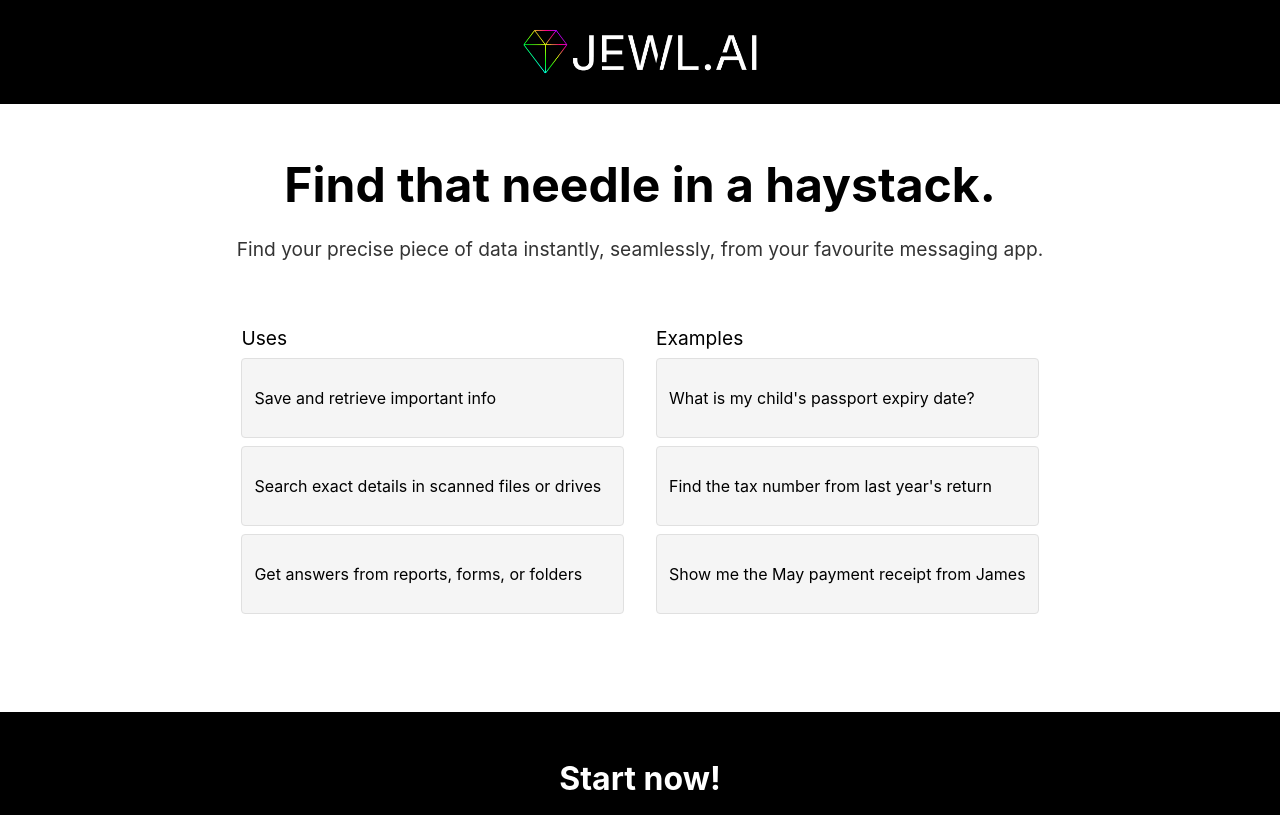
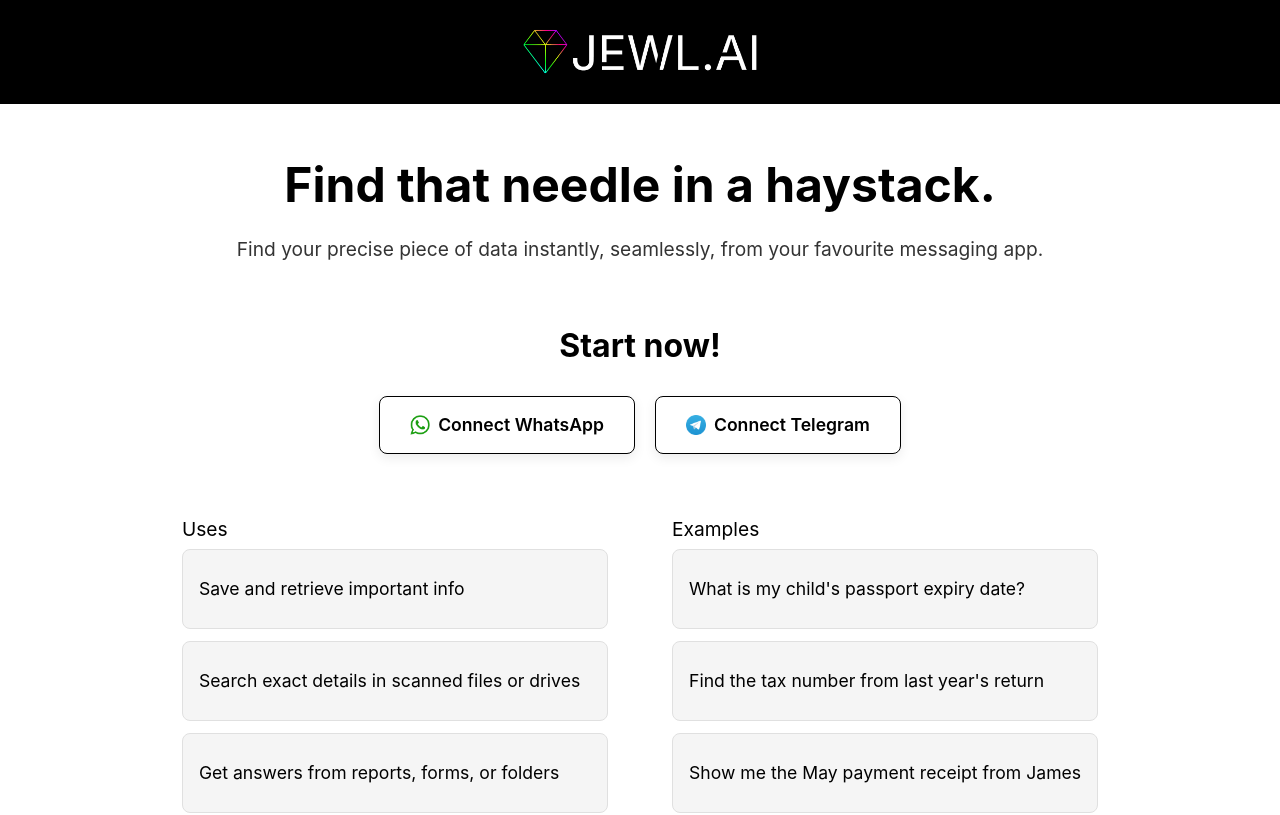
Before and after one commit to EdwardLH219/try-jewl, a Next.js app: page / in a window 1280 px wide. Shown: the top 815 px of the page. Built offline with nearby package versions, Linux system fonts and the light colour scheme.

Commit message:
style: simplify card design with clean borders, remove shadows and hover effects

```diff
--- a/pages/index.tsx
+++ b/pages/index.tsx
@@ -47,28 +47,6 @@
             </p>
           </header>
 
-          <section id="how-what" className={styles.howWhat}>
-            <div className={styles.usesColumn}>
-              <h2>Uses</h2>
-              <ul>
-                <li>Save and retrieve important info</li>
-                <li>Search exact details in scanned files or drives</li>
-                <li>Get answers from reports, forms, or folders</li>
-              </ul>
-            </div>
-            <div className={styles.examplesColumn}>
-              <h2>Examples</h2>
-              <ul>
-                <li>What is my child's passport expiry date?</li>
-                <li>Find the tax number from last year's return</li>
-                <li>Show me the May payment receipt from James</li>
-              </ul>
-            </div>
-          </section>
-        </div>
-      </div>
-
-      <main className={styles.main}>
           <section className={styles.ctaSection}>
             <h2 className={styles.ctaHeading}>Start now!</h2>
             <div className={styles.buttonContainer} role="group">
@@ -95,6 +73,40 @@
             </div>
           </section>
 
+          <section id="how-what" className={styles.howWhat}>
+            <div className={styles.usesColumn}>
+              <h2>Uses</h2>
+              <ul>
+                <li className={styles.regularCard}>
+                  Save and retrieve important info
+                </li>
+                <li className={styles.regularCard}>
+                  Search exact details in scanned files or drives
+                </li>
+                <li className={styles.regularCard}>
+                  Get answers from reports, forms, or folders
+                </li>
+              </ul>
+            </div>
+            <div className={styles.examplesColumn}>
+              <h2>Examples</h2>
+              <ul>
+                <li className={styles.regularCard}>
+                  What is my child's passport expiry date?
+                </li>
+                <li className={styles.regularCard}>
+                  Find the tax number from last year's return
+                </li>
+                <li className={styles.regularCard}>
+                  Show me the May payment receipt from James
+                </li>
+              </ul>
+            </div>
+          </section>
+        </div>
+      </div>
+
+      <main className={styles.main}>
         <HowItWorks />
 
         <div className={styles.securityStatement}>
--- a/styles/splash.module.css
+++ b/styles/splash.module.css
@@ -52,14 +52,14 @@
   width: 100%;
   display: flex;
   flex-direction: column;
-  margin-top: -12rem;
+  margin-top: 0rem;
 }
 
 .ctaSection {
   text-align: center;
   width: 100%;
-  background-color: black;
-  color: white;
+  background-color: white;
+  color: black;
   padding: 3rem 2rem 1rem 2rem;
   margin: 0;
   display: flex;
@@ -83,8 +83,8 @@
 
 .ctaButton {
   background-color: transparent;
-  color: white;
-  border: 2px solid white;
+  color: black;
+  border: 1px solid black;
   padding: 15px 30px;
   font-size: 1.1rem;
   font-weight: 600;
@@ -96,6 +96,7 @@
   align-items: center;
   justify-content: center;
   gap: 8px;
+  box-shadow: 0 4px 12px rgba(0, 0, 0, 0.08);
 }
 
 .buttonIcon {
@@ -105,10 +106,10 @@
 }
 
 .ctaButton:hover {
-  background-color: white;
-  color: black;
+  background-color: black;
+  color: white;
   transform: translateY(-2px);
-  box-shadow: 0 4px 8px rgba(255, 255, 255, 0.2);
+  box-shadow: 0 4px 8px rgba(0, 0, 0, 0.2);
 }
 
 .ctaButton:active {
@@ -222,11 +223,11 @@
 .howWhat {
   display: grid;
   grid-template-columns: 1fr 1fr;
-  gap: 2rem;
+  gap: 4rem;
   margin: 3rem auto 0 auto;
-  max-width: 1000px;
+  max-width: 1400px;
   text-align: left;
-  padding: 0 2rem;
+  padding: 0 3rem;
 }
 
 .howWhat h2 {
@@ -239,17 +240,77 @@
   padding: 0;
 }
 
-.howWhat li {
+/* Regular card style */
+.regularCard {
   background: #f5f5f5;
   border: 1px solid #e0e0e0;
-  border-radius: 4px;
-  padding: 0.75rem;
-  margin-bottom: 0.5rem;
-  font-size: 1rem;
-  line-height: 1.4;
-  min-height: 80px;
+  border-radius: 8px;
+  padding: 1rem;
+  margin-bottom: 0.75rem;
+  font-size: 1.1rem;
+  line-height: 1.5;
+  height: 80px;
   display: flex;
   align-items: center;
+  width: 100%;
+  box-sizing: border-box;
+}
+
+/* Flip Card Styles */
+.flipCard {
+  perspective: 1000px;
+  cursor: pointer;
+  background: none;
+  border: none;
+  padding: 0;
+  margin-bottom: 0.75rem;
+  height: 80px;
+  width: 100%;
+  list-style: none;
+  position: relative;
+}
+
+.flipCardInner {
+  position: relative;
+  width: 100%;
+  height: 100%;
+  text-align: left;
+  transition: transform 0.6s;
+  transform-style: preserve-3d;
+  box-sizing: border-box;
+}
+
+.flipCard:hover .flipCardInner {
+  transform: rotateY(180deg);
+}
+
+.flipCardFront, .flipCardBack {
+  position: absolute;
+  width: 100%;
+  height: 100%;
+  -webkit-backface-visibility: hidden;
+  backface-visibility: hidden;
+  display: flex;
+  align-items: center;
+  padding: 1rem;
+  box-sizing: border-box;
+  border-radius: 8px;
+  font-size: 1.1rem;
+  line-height: 1.5;
+}
+
+.flipCardFront {
+  background: #f5f5f5;
+  border: 1px solid #e0e0e0;
+  color: black;
+  transform: rotateY(0deg);
+}
+
+.flipCardBack {
+  background: #2c3e50;
+  color: white;
+  border: 1px solid #34495e;
+  transform: rotateY(180deg);
 }
 
 /* How column specific styling */
@@ -304,8 +365,6 @@
   transform: translateY(-1px);
 }
 
-
-
 .legend {
   background: transparent;
   border: none;
@@ -345,7 +404,9 @@
 @media (max-width: 1100px) {
   .howWhat {
     grid-template-columns: 1fr 1fr;
-    max-width: 800px;
+    max-width: 1000px;
+    gap: 3rem;
+    padding: 0 2rem;
   }
 
   .howColumn {
@@ -370,6 +431,41 @@
   .smallCtaButton {
     font-size: 0.7rem;
     padding: 5px 10px;
+  }
+
+  /* Enable flip effect on mobile with touch */
+  .flipCard {
+    perspective: 1000px;
+    height: 80px;
+    position: relative;
+  }
+
+  .flipCardInner {
+    position: relative;
+    width: 100%;
+    height: 100%;
+    text-align: left;
+    transition: transform 0.6s;
+    transform-style: preserve-3d;
+    box-sizing: border-box;
+  }
+
+  .flipCard:hover .flipCardInner,
+  .flipCard:active .flipCardInner {
+    transform: rotateY(180deg);
+  }
+
+  .flipCardFront, .flipCardBack {
+    position: absolute;
+    width: 100%;
+    height: 100%;
+    -webkit-backface-visibility: hidden;
+    backface-visibility: hidden;
+    display: flex;
+    align-items: center;
+    padding: 1rem;
+    box-sizing: border-box;
+    border-radius: 8px;
   }
 }
 
@@ -402,3 +498,143 @@
     margin: 2rem auto;
   }
 }
+
+.usesColumn, .examplesColumn {
+  width: 100%;
+}
+
+.howWhat ul {
+  list-style: none;
+  padding: 0;
+  margin: 0;
+}
+
+/* Regular card style */
+.regularCard {
+  background: #f5f5f5;
+  border: 1px solid #e0e0e0;
+  border-radius: 8px;
+  padding: 1rem;
+  margin-bottom: 0.75rem;
+  font-size: 1.1rem;
+  line-height: 1.5;
+  height: 80px;
+  display: flex;
+  align-items: center;
+  width: 100%;
+  box-sizing: border-box;
+}
+
+/* Flip Card Styles - specifically for Uses column */
+.usesColumn .flipCard {
+  perspective: 1000px;
+  cursor: pointer;
+  background: none;
+  border: none;
+  padding: 0;
+  margin-bottom: 0.75rem;
+  height: 80px;
+  width: 100%;
+  position: relative;
+}
+
+.usesColumn .flipCardInner {
+  position: relative;
+  width: 100%;
+  height: 100%;
+  text-align: left;
+  transition: transform 0.6s;
+  transform-style: preserve-3d;
+  box-sizing: border-box;
+}
+
+.usesColumn .flipCard:hover .flipCardInner {
+  transform: rotateY(180deg);
+}
+
+.usesColumn .flipCardFront,
+.usesColumn .flipCardBack {
+  position: absolute;
+  width: 100%;
+  height: 100%;
+  -webkit-backface-visibility: hidden;
+  backface-visibility: hidden;
+  display: flex;
+  align-items: center;
+  padding: 1rem;
+  box-sizing: border-box;
+  border-radius: 8px;
+  font-size: 1.1rem;
+  line-height: 1.5;
+}
+
+.usesColumn .flipCardFront {
+  background: #f5f5f5;
+  border: 1px solid #e0e0e0;
+  color: black;
+  transform: rotateY(0deg);
+}
+
+.usesColumn .flipCardBack {
+  background: #2c3e50;
+  color: white;
+  border: 1px solid #34495e;
+  transform: rotateY(180deg);
+}
+
+/* Flip Card Styles - specifically for Examples column */
+.examplesColumn .flipCard {
+  perspective: 1000px;
+  cursor: pointer;
+  background: none;
+  border: none;
+  padding: 0;
+  margin-bottom: 0.75rem;
+  height: 80px;
+  width: 100%;
+  position: relative;
+}
+
+.examplesColumn .flipCardInner {
+  position: relative;
+  width: 100%;
+  height: 100%;
+  text-align: left;
+  transition: transform 0.6s;
+  transform-style: preserve-3d;
+  box-sizing: border-box;
+}
+
+.examplesColumn .flipCard:hover .flipCardInner {
+  transform: rotateY(180deg);
+}
+
+.examplesColumn .flipCardFront,
+.examplesColumn .flipCardBack {
+  position: absolute;
+  width: 100%;
+  height: 100%;
+  -webkit-backface-visibility: hidden;
+  backface-visibility: hidden;
+  display: flex;
+  align-items: center;
+  padding: 1rem;
+  box-sizing: border-box;
+  border-radius: 8px;
+  font-size: 1.1rem;
+  line-height: 1.5;
+}
+
+.examplesColumn .flipCardFront {
+  background: #f5f5f5;
+  border: 1px solid #e0e0e0;
+  color: black;
+  transform: rotateY(0deg);
+}
+
+.examplesColumn .flipCardBack {
+  background: #2c3e50;
+  color: white;
+  border: 1px solid #34495e;
+  transform: rotateY(180deg);
+}
```
Lines whose indentation alone changed are shown as unchanged.
